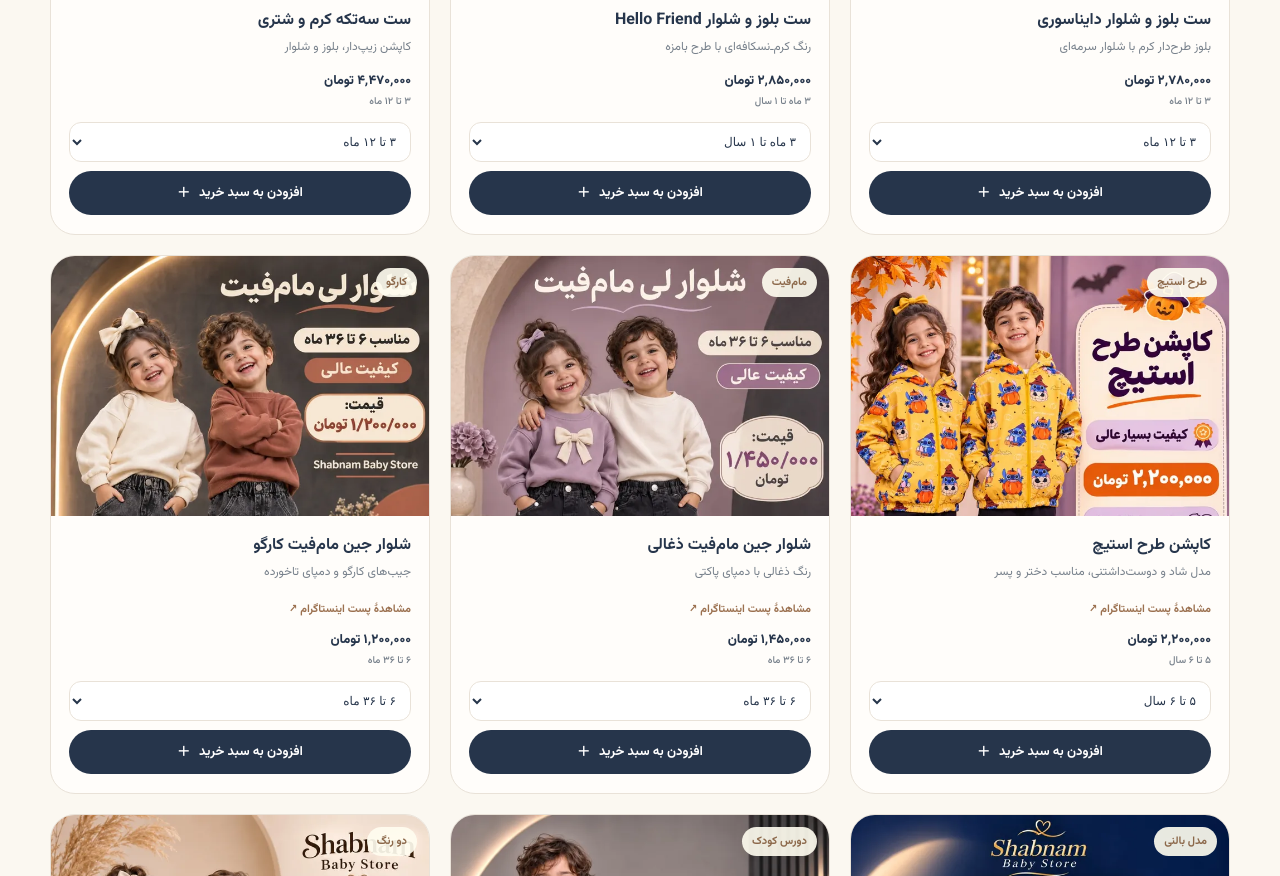
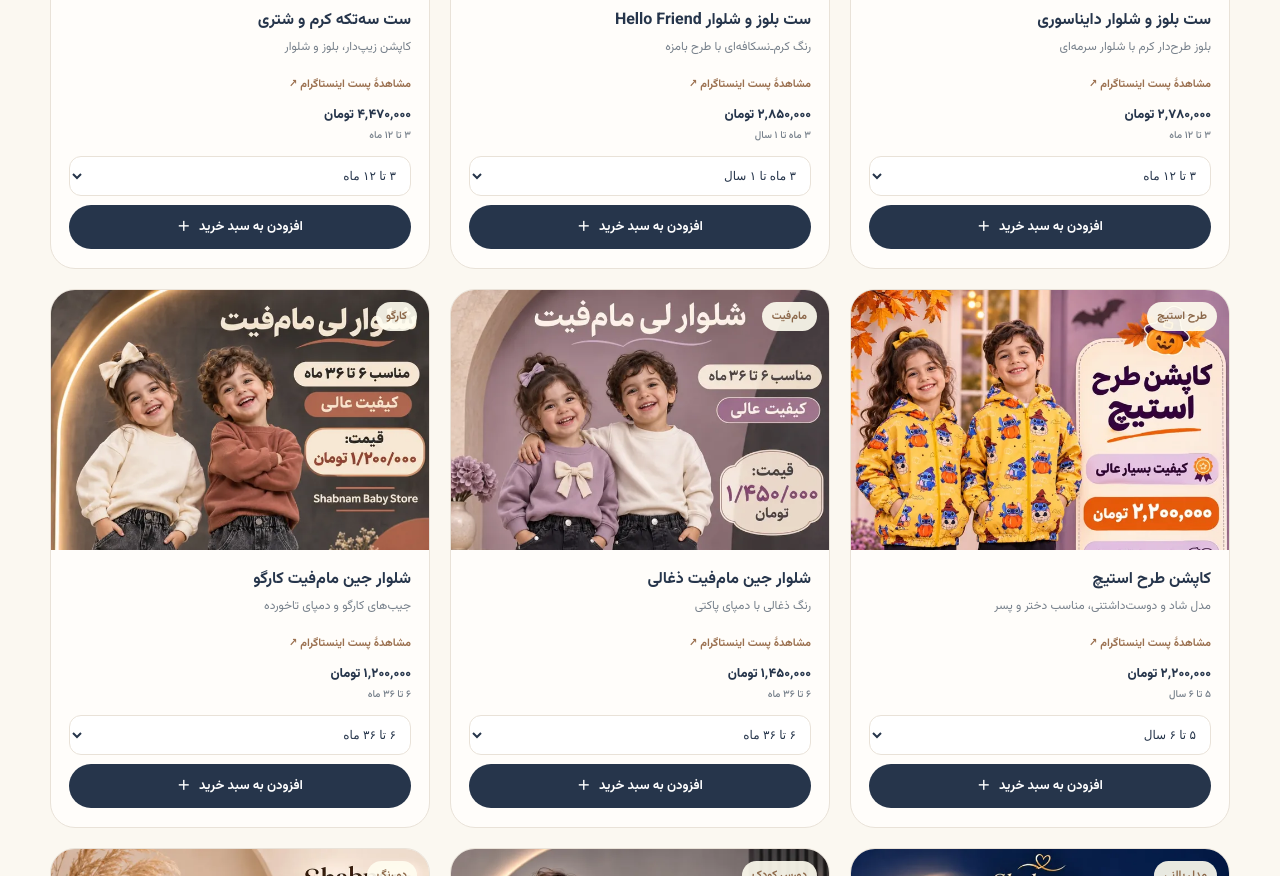
Before and after one commit to shabnambabystore-eng/Shabnambabystore-, a plain HTML site: page index.html in a window 1280 px wide. Shown: the part 3247-4123 px from the top of the page. Drawn offline with Linux system fonts and the light colour scheme.

Commit message:
Link existing products to their Instagram posts

```diff
--- a/index.html
+++ b/index.html
@@ -47,9 +47,9 @@ const products=[
 {id:'similac-2',cat:'feeding',name:'سیمیلاک شماره ۲',sub:'مدل دقیق هنگام سفارش تأیید می‌شود',photos:['similac-2.webp'],tag:'شماره ۲',sizes:[{label:'سیمیلاک شماره ۲',price:5600000}]},
 {id:'similac-3',cat:'feeding',name:'سیمیلاک شماره ۳',sub:'مدل دقیق هنگام سفارش تأیید می‌شود',photos:['similac-3.webp'],tag:'شماره ۳',sizes:[{label:'سیمیلاک شماره ۳',price:5600000}]},
 {id:'pediasure',cat:'feeding',name:'پدیاشور',sub:'مکمل غذایی کودک',photos:['pediasure.webp'],tag:'مکمل کودک',sizes:[{label:'پدیاشور · مدل موجود روز',price:5700000}]},
-{id:'dino',cat:'sets',name:'ست بلوز و شلوار دایناسوری',sub:'بلوز طرح‌دار کرم با شلوار سرمه‌ای',photos:['dinosaur-model.webp','dinosaur-set.webp'],tag:'طرح دایناسوری',sizes:[{label:'۳ تا ۱۲ ماه',price:2780000},{label:'۱۲ تا ۱۸ ماه',price:3270000}]},
-{id:'hello',cat:'sets',name:'ست بلوز و شلوار Hello Friend',sub:'رنگ کرم‌ـ‌نسکافه‌ای با طرح بامزه',photos:['hello-friend-model.webp','hello-friend-set.webp'],tag:'پرفروش کوچولوها',sizes:[{label:'۳ ماه تا ۱ سال',price:2850000},{label:'۱۲ تا ۳۶ ماه',price:3330000}]},
-{id:'three',cat:'sets',name:'ست سه‌تکه کرم و شتری',sub:'کاپشن زیپ‌دار، بلوز و شلوار',photos:['three-piece-model.webp','three-piece-set.webp'],tag:'سه‌تکه',sizes:[{label:'۳ تا ۱۲ ماه',price:4470000},{label:'۱۲ تا ۳۶ ماه',price:5240000}]},
+{id:'dino',cat:'sets',name:'ست بلوز و شلوار دایناسوری',sub:'بلوز طرح‌دار کرم با شلوار سرمه‌ای',photos:['dinosaur-model.webp','dinosaur-set.webp'],tag:'طرح دایناسوری',sizes:[{label:'۳ تا ۱۲ ماه',price:2780000},{label:'۱۲ تا ۱۸ ماه',price:3270000}],source:'https://www.instagram.com/p/DfzqXcFKDwI/'},
+{id:'hello',cat:'sets',name:'ست بلوز و شلوار Hello Friend',sub:'رنگ کرم‌ـ‌نسکافه‌ای با طرح بامزه',photos:['hello-friend-model.webp','hello-friend-set.webp'],tag:'پرفروش کوچولوها',sizes:[{label:'۳ ماه تا ۱ سال',price:2850000},{label:'۱۲ تا ۳۶ ماه',price:3330000}],source:'https://www.instagram.com/p/DfzoF48Ki8y/'},
+{id:'three',cat:'sets',name:'ست سه‌تکه کرم و شتری',sub:'کاپشن زیپ‌دار، بلوز و شلوار',photos:['three-piece-model.webp','three-piece-set.webp'],tag:'سه‌تکه',sizes:[{label:'۳ تا ۱۲ ماه',price:4470000},{label:'۱۲ تا ۳۶ ماه',price:5240000}],source:'https://www.instagram.com/p/Dfzo_ZYKr2S/'},
 {id:'stitch',cat:'tops',name:'کاپشن طرح استیچ',sub:'مدل شاد و دوست‌داشتنی، مناسب دختر و پسر',photos:['stitch-jacket.webp'],tag:'طرح استیچ',sizes:[{label:'۵ تا ۶ سال',price:2200000}],source:'https://www.instagram.com/shabnambabystore/p/Dfy7nQAK_2_/'},
 {id:'momfit',cat:'pants',name:'شلوار جین مام‌فیت ذغالی',sub:'رنگ ذغالی با دمپای پاکتی',photos:['mom-fit-charcoal.webp'],tag:'مام‌فیت',sizes:[{label:'۶ تا ۳۶ ماه',price:1450000}],source:'https://www.instagram.com/shabnambabystore/p/DfxMTj6qgoo/'},
 {id:'cargo',cat:'pants',name:'شلوار جین مام‌فیت کارگو',sub:'جیب‌های کارگو و دمپای تاخورده',photos:['cargo-mom-fit.webp'],tag:'کارگو',sizes:[{label:'۶ تا ۳۶ ماه',price:1200000}],source:'https://www.instagram.com/shabnambabystore/p/DfxL06bqrL0/'},
```
